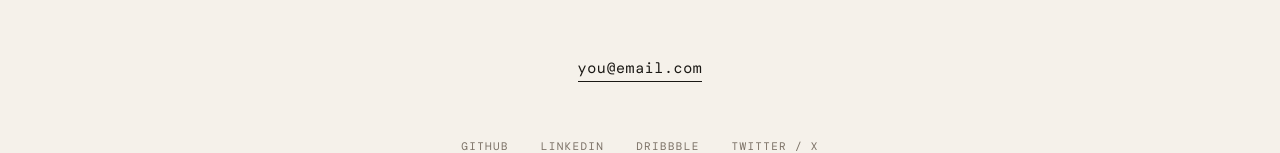
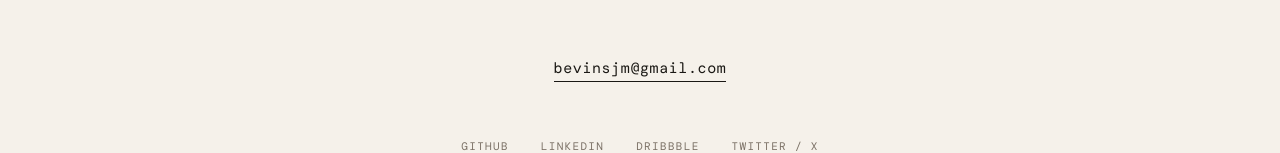
Before and after one commit to masonb03/my-portfolio, a React (Vite) app: page / in a window 1280 px wide. Shown: the part 4015-4168 px from the top of the page. Built offline with nearby package versions, Linux system fonts and the light colour scheme; a web font is replaced by a local one.

Commit message:
feat: update contact email link to direct to Gmail

```diff
--- a/src/components/Contact.jsx
+++ b/src/components/Contact.jsx
@@ -11,8 +11,13 @@ function Contact() {
         <span className="contact__heading-italic">hi.</span>
       </h2>
 
-      <a href="mailto:you@email.com" className="contact__email"  data-aos="fade-up" data-aos-delay="300">
-        you@email.com
+      <a
+      href="https://mail.google.com/mail/?view=cm&to=bevinsjm@gmail.com"
+      className="contact__email"
+      target="_blank"
+      data-aos="fade-up"
+      data-aos-delay="300">
+        bevinsjm@gmail.com
       </a>
 
       <div className="contact__socials"  data-aos="fade-up" data-aos-delay="400">
```
